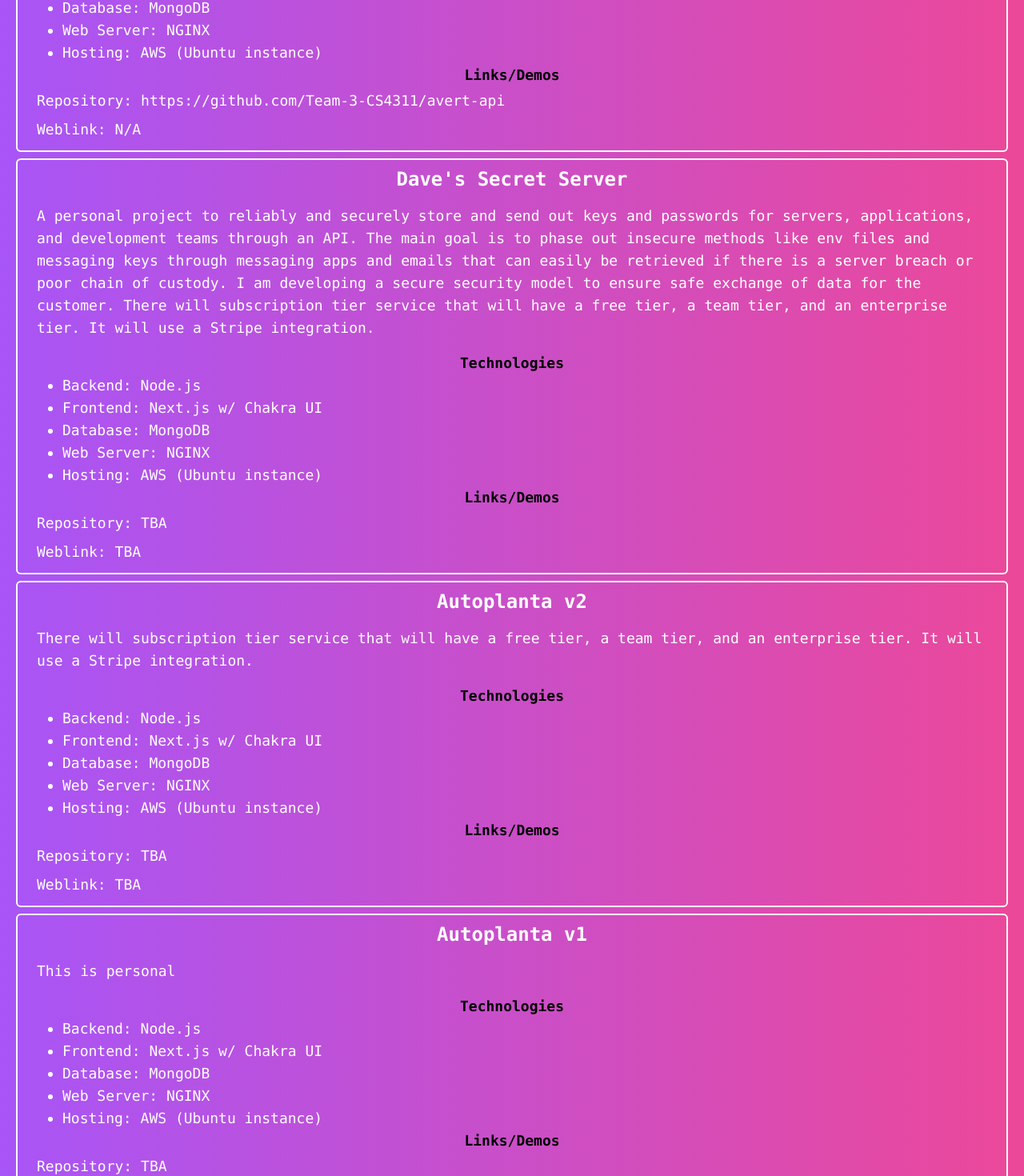
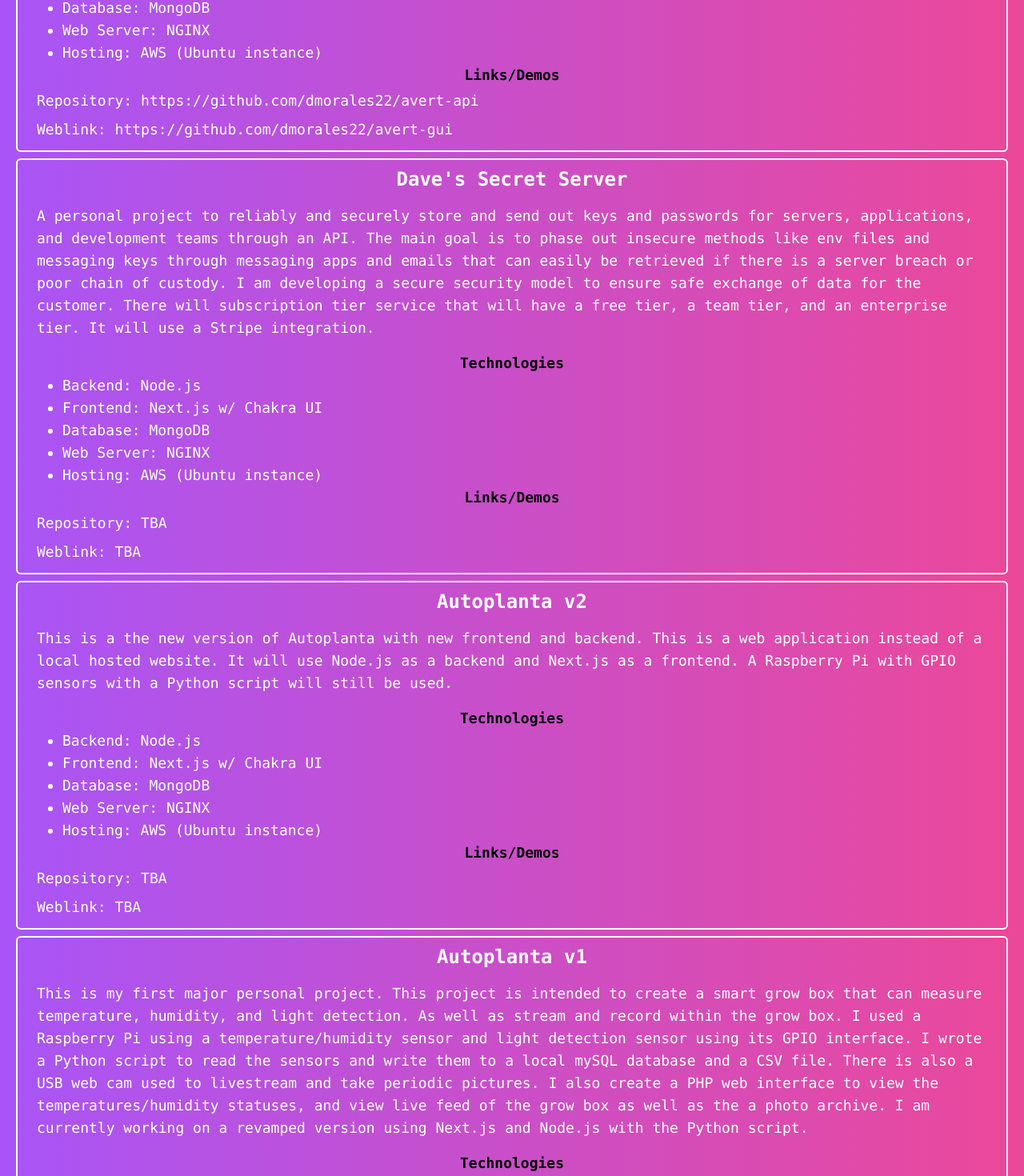
Before and after one commit to dmorales22/davids-site-nextjs, a Next.js app: page /projects in a window 1280 px wide. Shown: the part 1450-2920 px from the top of the page at 80% size. Built offline with nearby package versions, Linux system fonts and the light colour scheme.

Commit message:
Added some more content.

```diff
--- a/src/pages/contact/index.js
+++ b/src/pages/contact/index.js
@@ -37,6 +37,10 @@ export default function Index() {
       <Navbar />
       <div className="z-10 w-full justify-center font-mono text-sm">
         <div className="bg-gradient-to-r h-screen from-purple-500 to-pink-500 relative isolate overflow-hidden bg-gray-900 py-10">
+          <p className="text-lg text-center justify-center tracking-tight text-white">
+            Contact form is currently not functional. Please contact me at my
+            email: <a href="mailto:dmoral1414@gmail.com">dmoral1414@gmail.com</a>
+          </p>
           <h2 className="text-3xl text-center justify-center font-bold tracking-tight text-white sm:text-4xl">
             Contact Me
           </h2>
--- a/src/pages/projects/index.js
+++ b/src/pages/projects/index.js
@@ -47,9 +47,9 @@ export default function Index() {
       web_server: "NGINX",
       hosting: "AWS (Ubuntu instance)",
       image: "",
-      is_weblink: false,
-      weblink: "N/A",
-      repository: "https://github.com/Team-3-CS4311/avert-api",
+      is_weblink: true,
+      weblink: "https://github.com/dmorales22/avert-gui",
+      repository: "https://github.com/dmorales22/avert-api",
       is_repo_weblink: true,
       status: "Finished",
     },
@@ -74,7 +74,7 @@ export default function Index() {
       title: "Autoplanta v2",
       type: "personal",
       description:
-        "There will subscription tier service that will have a free tier, a team tier, and an enterprise tier. It will use a Stripe integration.",
+        "This is a the new version of Autoplanta with new frontend and backend. This is a web application instead of a local hosted website. It will use Node.js as a backend and Next.js as a frontend. A Raspberry Pi with GPIO sensors with a Python script will still be used.",
       backend: "Node.js",
       frontend: "Next.js w/ Chakra UI",
       database: "MongoDB",
@@ -89,12 +89,13 @@ export default function Index() {
     {
       title: "Autoplanta v1",
       type: "personal",
-      description: "This is personal",
-      backend: "Node.js",
-      frontend: "Next.js w/ Chakra UI",
-      database: "MongoDB",
-      web_server: "NGINX",
-      hosting: "AWS (Ubuntu instance)",
+      description:
+        "This is my first major personal project. This project is intended to create a smart grow box that can measure temperature, humidity, and light detection. As well as stream and record within the grow box. I used a Raspberry Pi using a temperature/humidity sensor and light detection sensor using its GPIO interface. I wrote a Python script to read the sensors and write them to a local mySQL database and a CSV file. There is also a USB web cam used to livestream and take periodic pictures. I also create a PHP web interface to view the temperatures/humidity statuses, and view live feed of the grow box as well as the a photo archive. I am currently working on a revamped version using Next.js and Node.js with the Python script.",
+      backend: "Python (Raspberry Pi OS",
+      frontend: "PHP",
+      database: "MySQL",
+      web_server: "",
+      hosting: "Localhost",
       is_weblink: false,
       weblink: "TBA",
       repository: "TBA",
@@ -114,7 +115,9 @@ export default function Index() {
             {content_arr.map((content, index) => (
               <div
                 key={index}
-                className={"w-full m-1 p-2 h-full border-2 rounded-md border-white"}
+                className={
+                  "w-full m-1 p-2 h-full border-2 rounded-md border-white"
+                }
               >
                 <p className="text-xl text-center font-bold md:text-2xl leading-8 text-white px-4 sm:px-4 md:px-8 lg:px-12">
                   {content.title}
```
